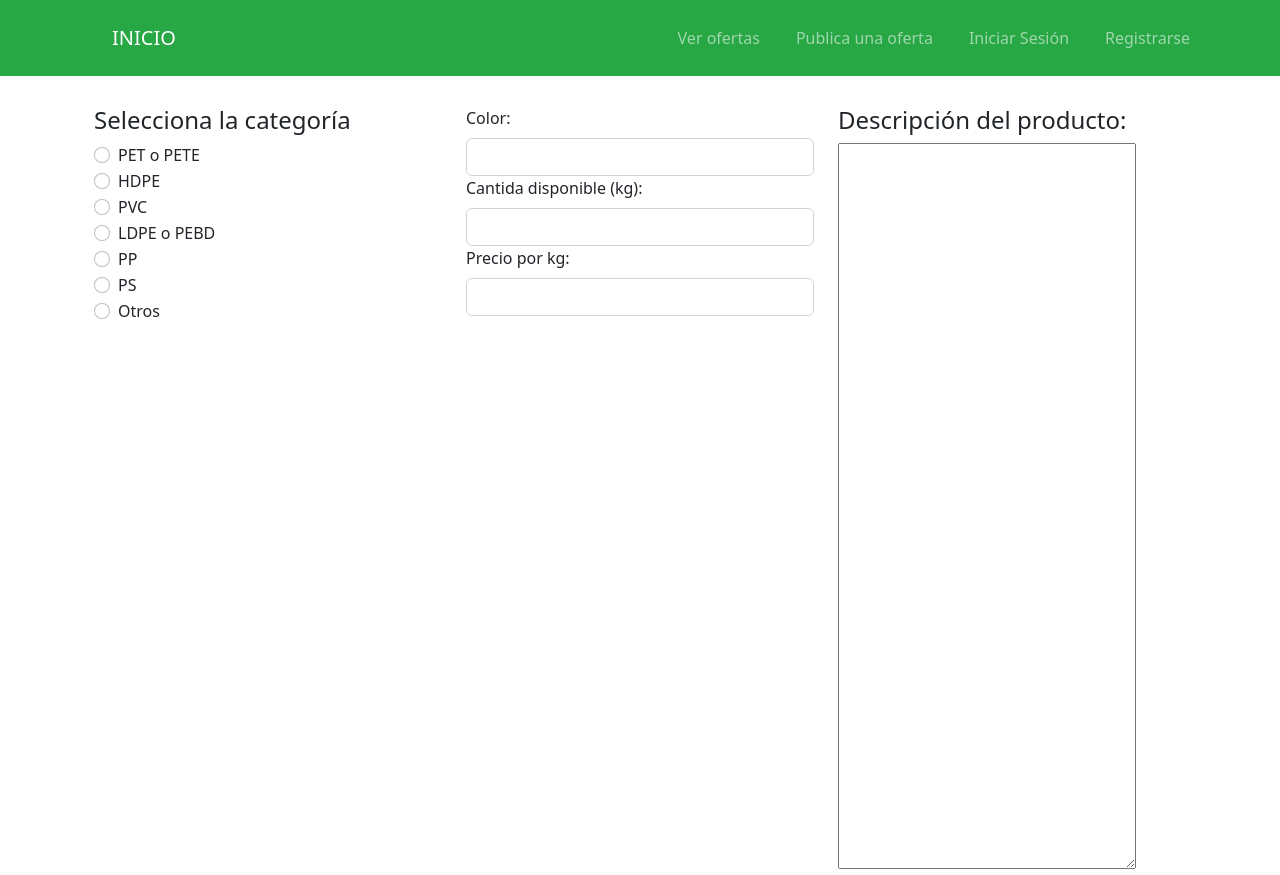
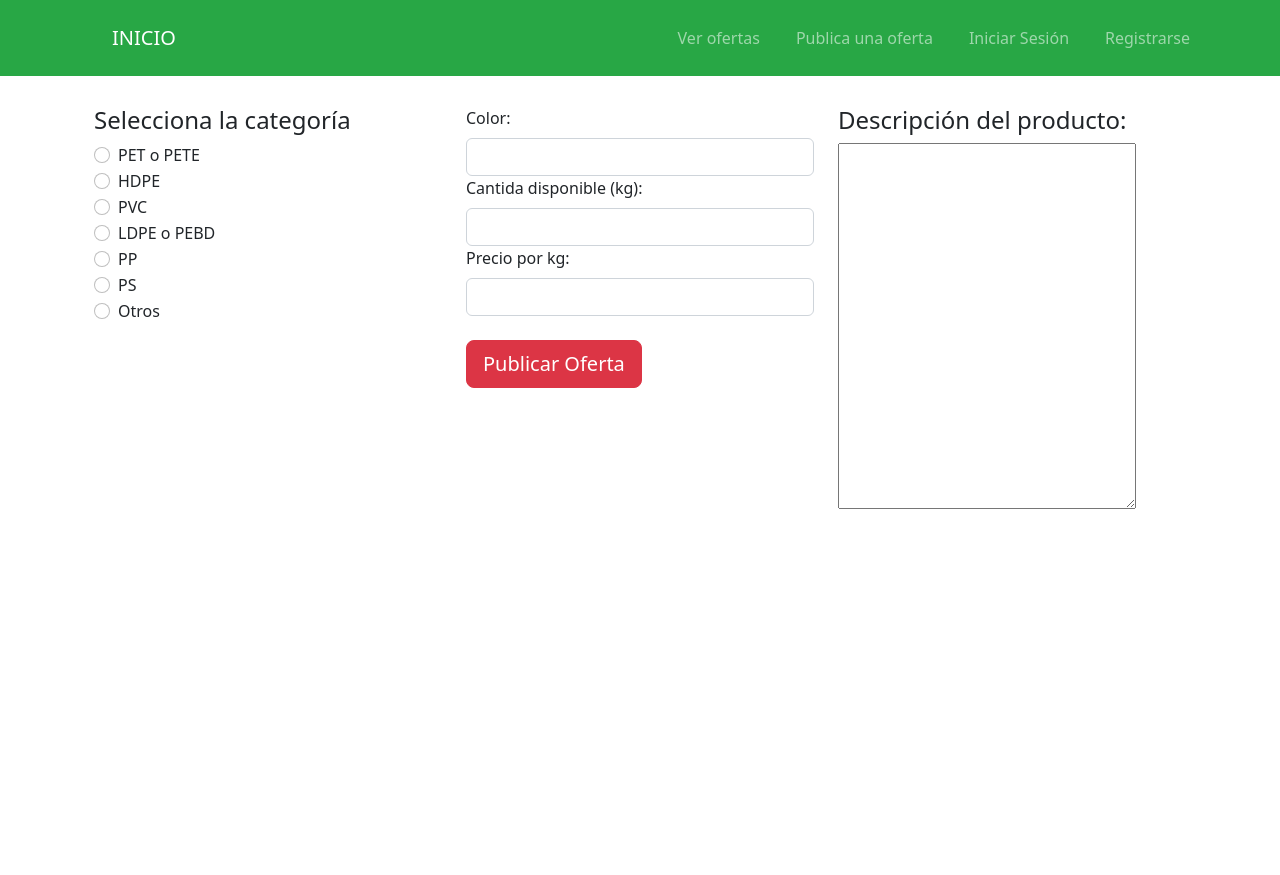
Before and after one commit to FranciscoHT00/proyecto-ciclo-4, a React (Create React App) app: page /publicar-oferta in a window 1280 px wide. After the commit the page ends 800 px from the top, so only its background shows below. Built offline with nearby package versions, Linux system fonts and the light colour scheme.

Commit message:
Fixes menores al frontend

```diff
--- a/src/components/ComponenteInicio.jsx
+++ b/src/components/ComponenteInicio.jsx
@@ -1,13 +1,13 @@
-import React from 'react'
-import inicio from "../images/inicio.png"
-import "../index.css";
+import React from "react";
+import inicio from "../images/inicio.png";
+import "../css/index.css";
 
 const ComponenteInicio = () => {
   return (
     <div>
-      <img src={inicio} alt="inicio" />
+      <img src={inicio} alt="inicio" id="imgInicio" />
     </div>
-  )
-}
+  );
+};
 
-export default ComponenteInicio
+export default ComponenteInicio;
--- a/src/components/PublicarOferta.jsx
+++ b/src/components/PublicarOferta.jsx
@@ -1,6 +1,6 @@
 import React, { Component } from "react";
 import axios from "axios";
-import { Col, Container, Form, Row } from "react-bootstrap";
+import { Button, Col, Container, Form, Row } from "react-bootstrap";
 
 export default class PublicarOferta extends Component {
   constructor(props) {
@@ -122,12 +122,22 @@ export default class PublicarOferta extends Component {
                   onChange={this.onChangeResourceColor}
                 />
               </Form.Group>
+
+              <Button
+                variant="danger"
+                size="lg"
+                block="block"
+                type="submit"
+                className="mt-4"
+              >
+                Publicar Oferta
+              </Button>
             </Form>
           </Col>
           <Col>
             <Form>
               <h4>Descripción del producto:</h4>
-              <textarea name="" id="" cols="30" rows="30"></textarea>
+              <textarea name="" id="" cols="30" rows="15"></textarea>
             </Form>
           </Col>
         </Row>
--- /dev/null
+++ b/src/css/index.css
@@ -0,0 +1,17 @@
+body {
+  margin: 0;
+  font-family: -apple-system, BlinkMacSystemFont, "Segoe UI", "Roboto", "Oxygen",
+    "Ubuntu", "Cantarell", "Fira Sans", "Droid Sans", "Helvetica Neue",
+    sans-serif;
+  -webkit-font-smoothing: antialiased;
+  -moz-osx-font-smoothing: grayscale;
+}
+
+code {
+  font-family: source-code-pro, Menlo, Monaco, Consolas, "Courier New",
+    monospace;
+}
+
+#imgInicio {
+  width: 100%;
+}
--- a/src/index.css
+++ /dev/null
@@ -1,13 +0,0 @@
-body {
-  margin: 0;
-  font-family: -apple-system, BlinkMacSystemFont, 'Segoe UI', 'Roboto', 'Oxygen',
-    'Ubuntu', 'Cantarell', 'Fira Sans', 'Droid Sans', 'Helvetica Neue',
-    sans-serif;
-  -webkit-font-smoothing: antialiased;
-  -moz-osx-font-smoothing: grayscale;
-}
-
-code {
-  font-family: source-code-pro, Menlo, Monaco, Consolas, 'Courier New',
-    monospace;
-}
--- a/src/index.js
+++ b/src/index.js
@@ -1,7 +1,7 @@
 import React from "react";
 import ReactDOM from "react-dom";
 import { BrowserRouter } from "react-router-dom";
-import "./index.css";
+import "./css/index.css";
 import App from "./App";
 import * as serviceWorker from "./serviceWorker.js";
 
```
